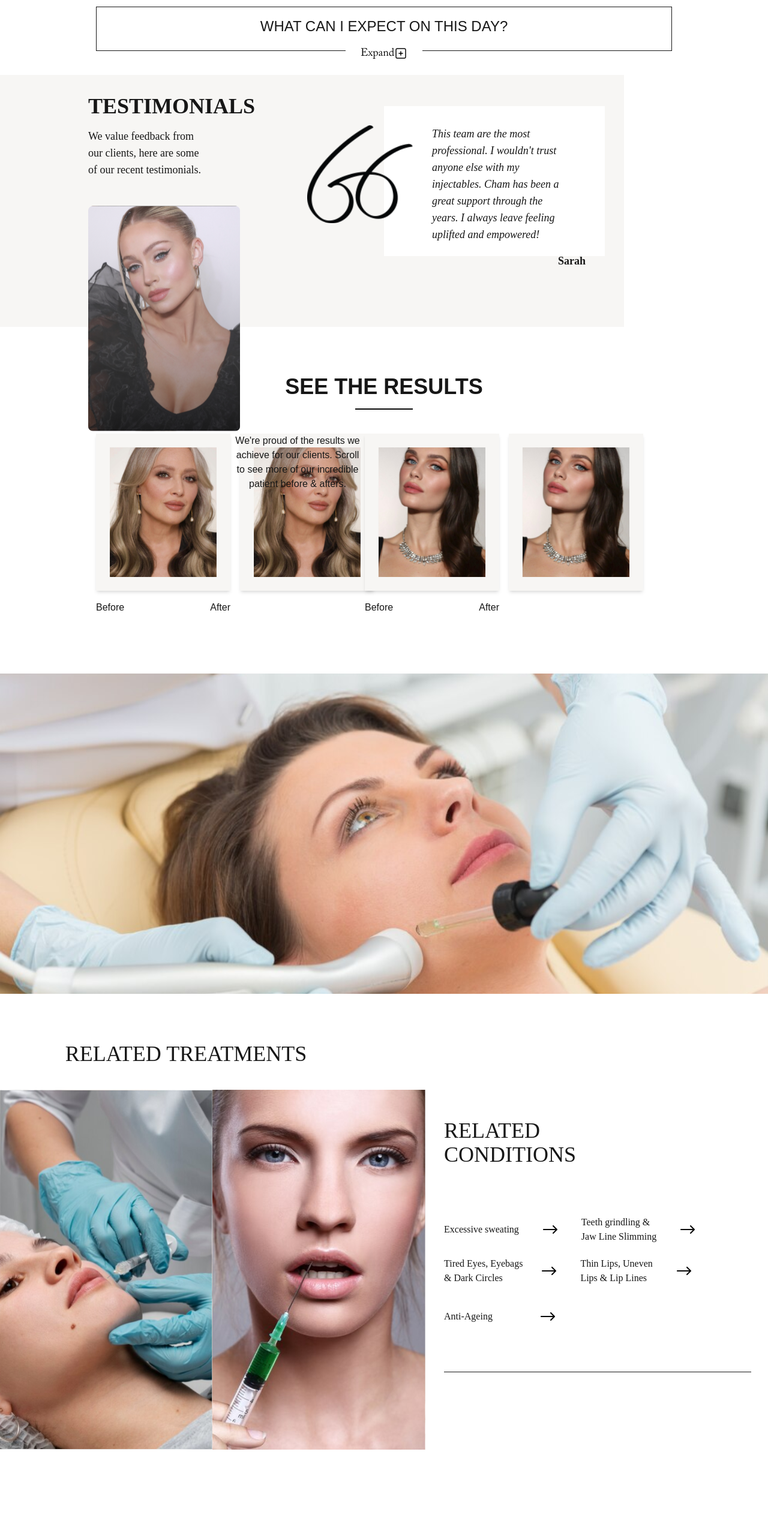
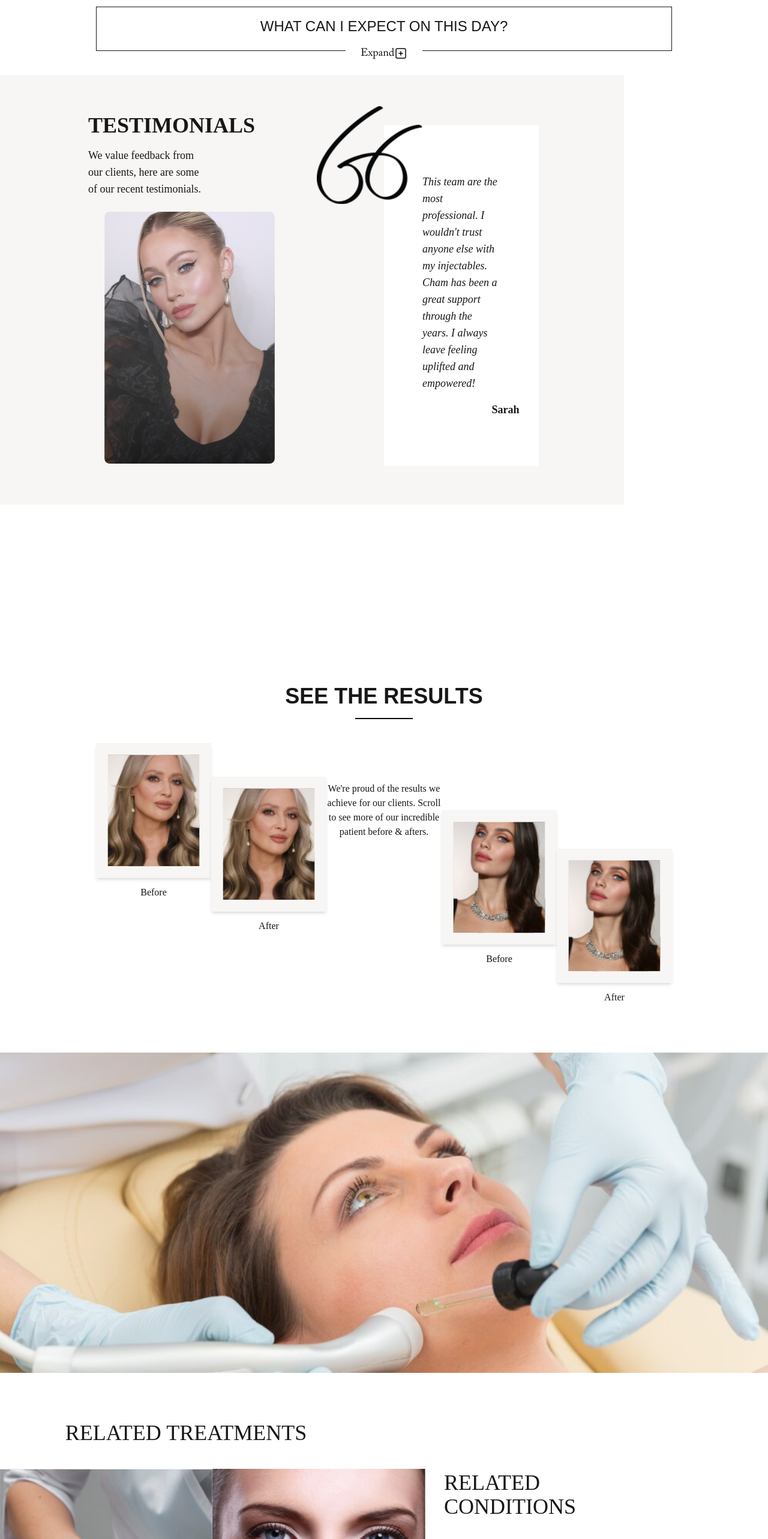
Before and after one commit to Matirehman12/corinthia, a Next.js app: page /treatment2 in a window 1280 px wide. Shown: the part 2300-4866 px from the top of the page at 60% size. Built offline with nearby package versions, Linux system fonts and the light colour scheme; a web font is replaced by a local one.

Commit message:
new work

```diff
--- a/src/app/treatment2/page.jsx
+++ b/src/app/treatment2/page.jsx
@@ -67,7 +67,7 @@ export default function Treatment2() {
             </div>
 
 
-            <div className="container ">
+            <div className="container mx-auto">
                 <div className="grid grid-cols-1 mt-20">
                     <h1 className='d-flex items-center text-center text-4xl font-caslon justify-center'>FAQs</h1>
                     <div className="flex flex-col items-center justify-center mx-40 my-10">
@@ -163,36 +163,36 @@ export default function Treatment2() {
             </div>
 
 
-            <div className="grid grid-cols-1 md:grid-cols-2 gap-60 h-[420px] bg-lightGray p-8 mr-60">
+            <div className="grid grid-cols-1 md:grid-cols-2 gap-60  bg-lightGray p-8 py-16 mr-60 relative">
 
-                <div className="flex flex-col items-start ml-[115px]">
+                <div className="flex flex-col items-start ml-[115px] ">
                     <h1 className="text-4xl font-caslon font-bold mb-4">TESTIMONIALS</h1>
                     <p className="text-lg text-gray-700 font-caslon mb-6">
                         We value feedback from <br /> our clients, here are some <br /> of our recent testimonials.
                     </p>
+                    <div>
                         <Image
                             src={containerImg5}
                             alt="Client Image"
                             width={338}
                             height={339}
-                        className="mb-4  h-[420px]"
+                            className="mb-4  h-[420px] absolute"
                         />
+                    </div>
                 </div>
 
 
-                <div className="bg-white p-8 flex flex-col max-w-lg h-[250px] mt-5   justify-start">
-                    <div className="flex">
-                        <div className="text-6xl font-bold text-black mr-4 leading-none">
+                <div className="relative">
+                    <div>
                         <Image
                             src={testemonialsImg}
                             width={177}
                             height={163}
-                                className='absolute left-[40%]'
+                            className='absolute -left-28 -top-3'
                         />
                     </div>
 
-
-                        <div className="flex flex-col">
+                    <div className='w-[70%] bg-white p-8 py-20 mt-5 '>
                         <p className="text-lg italic font-caslon mx-8 mb-4">
                             This team are the most professional. I wouldn't trust anyone else with my injectables. Cham has been a great support through the years. I always leave feeling uplifted and empowered!
                         </p>
@@ -200,86 +200,67 @@ export default function Treatment2() {
                     </div>
                 </div>
             </div>
-            </div>
 
-
-
+            <div className="container mx-auto mt-[300px]">
                 <div className="grid grid-cols-1 mt-20">
                     <div className="text-center mb-10">
                         <h1 className="text-4xl font-semibold">SEE THE RESULTS</h1>
                         <hr className="w-24 mx-auto mt-4 border-black border-t-2" />
                     </div>
-            </div>
 
-
-
-            <div className="grid grid-cols-5 ml-40">
-
-
-                <div className="flex flex-col items-center">
-                    <div className="flex items-center">
+                    <div className="grid grid-cols-5 mx-40">
+                        <div>
                             <Image
                                 src={after}
                                 alt="Before Image 1"
-                            width={230}
                                 height={282}
-                            className="shadow-md"
+                                className="shadow-md w-full"
                             />
+                            <p className="text-center font-caslon font-normal text-base mt-3">Before</p>
+                        </div>
+                        <div className='mt-14'>
                             <Image
                                 src={after}
                                 alt="After Image 1"
-                            width={230}
                                 height={282}
-                            className="shadow-md ml-4"
+                                className="shadow-md w-full"
                             />
+                            <p className="text-center font-caslon font-normal text-base mt-3">After</p>
                         </div>
 
-                    <div className="flex justify-between w-full mt-4">
-                        <p className="text-center">Before</p>
-                        <p className="text-center">After</p>
-                    </div>
-                    <hr className="w-23 mx-auto mt-4 border-black border-t-2" />
-
-                </div>
-
-                {/* <!-- Section Description --> */}
-                <div className=" text-center">
+                        <div className=" text-center font-caslon font-normal text-base mt-16">
                             <p className="text-1xl text-gray-600">
                                 We're proud of the results we < br /> achieve for our clients. Scroll <br /> to see more of our incredible <br /> patient before & afters.
                             </p>
                         </div>
-
-                {/* <!-- Second Before & After Images --> */}
-                <div className="flex flex-col">
-                    <div className="flex ">
+                        <div className='mt-28'>
                             <Image
                                 src={after1}
                                 alt="Before Image 2"
-                            width={230}
                                 height={282}
-                            className="shadow-md"
+                                className="shadow-md w-full"
                             />
+                            <p className="text-center font-caslon font-normal text-base mt-3">Before</p>
+
+                        </div>
+                        <div className='mt-44'>
                             <Image
                                 src={after1}
                                 alt="After Image 2"
-                            width={230}
                                 height={282}
-                            className="shadow-md ml-4"
+                                className="shadow-md w-full"
                             />
-                    </div>
-                    <div className="flex justify-between w-full mt-4">
-                        <p className="text-center">Before</p>
-                        <p className="text-center">After</p>
+                            <p className="text-center font-caslon font-normal text-base mt-3">After</p>
                         </div>
                     </div>
-
                 </div>
-
-
+            </div>
 
             <div className="grid grid-cols-1 mt-20">
                 <Image
                     src={containerImg}
+                    className='w-full'
+                    height={800}
                 />
             </div>
 
@@ -304,31 +285,31 @@ export default function Treatment2() {
                 </div>
                 <div className="rightRelated flex justify-center mt-20 flex-col ml-20">
                     <h1 className="text-4xl font-caslon mb-20">RELATED <br /> CONDITIONS</h1>
-                    <div className="list-one font-caslon flex  gap-10">
+                    <div className="list-one font-caslon flex gap-10">
                         <div className="flex items-center gap-10 mb-5">
-                            <p>Excessive sweating</p>
+                            <p className='font-caslon font-normal text-2xl text-black'>Excessive sweating</p>
                             <Image src={arrowIcon}
                                 className='h-[50px]'
                             />
                         </div>
-                        <div className="flex items-center gap-10 mb-5">
-                            <p>Teeth grindling & <br /> Jaw Line Slimming</p>
+                        <div className="flex items-start gap-10 mb-5">
+                            <p className='font-caslon font-normal text-2xl text-black'>Teeth grindling & <br /> Jaw Line Slimming</p>
                             <Image src={arrowIcon} />
                         </div>
                     </div>
                     <div className="list-two font-caslon flex  gap-10 mb-5">
-                        <div className="flex items-center gap-8">
-                            <p>Tired Eyes, Eyebags  <br /> & Dark Circles</p>
+                        <div className="flex items-start gap-8">
+                            <p className='font-caslon font-normal text-2xl text-black'>Tired Eyes, Eyebags  <br /> & Dark Circles</p>
                             <Image src={arrowIcon} />
                         </div>
-                        <div className="flex items-center gap-10">
-                            <p>Thin Lips, Uneven <br /> Lips & Lip Lines</p>
+                        <div className="flex items-start gap-10 mb-5">
+                            <p className='font-caslon font-normal text-2xl text-black'>Thin Lips, Uneven <br /> Lips & Lip Lines</p>
                             <Image src={arrowIcon} />
                         </div>
                     </div>
-                    <div className="list-three font-caslon mt-5 max-w-lg pb-20 border-b">
+                    <div className="list-three font-caslon mb-5 max-w-lg pb-20 border-b">
                         <div className="flex items-center gap-20">
-                            <p>Anti-Ageing</p>
+                            <p className='font-caslon font-normal text-2xl text-black'>Anti-Ageing</p>
                             <Image src={arrowIcon} />
                         </div>
                     </div>
@@ -344,8 +325,9 @@ export default function Treatment2() {
                 <LogoSection />
             </div>
 
+            <div className='mt-52'>
                 <Footer />
-
+            </div>
 
         </>
     )
--- a/src/components/logosection/LogoSection.jsx
+++ b/src/components/logosection/LogoSection.jsx
@@ -9,7 +9,7 @@ export default function LogoSection(){
     return(
         <>
 
-        <div className="container">
+        <div className="container mx-auto">
         <div className="grid grid-cols-1">
                 <h1 className='text-5xl text-center'>FEATURED IN</h1>
                 <div className="logoDiv flex  mt-10">
```
Lines whose indentation alone changed are shown as unchanged.
